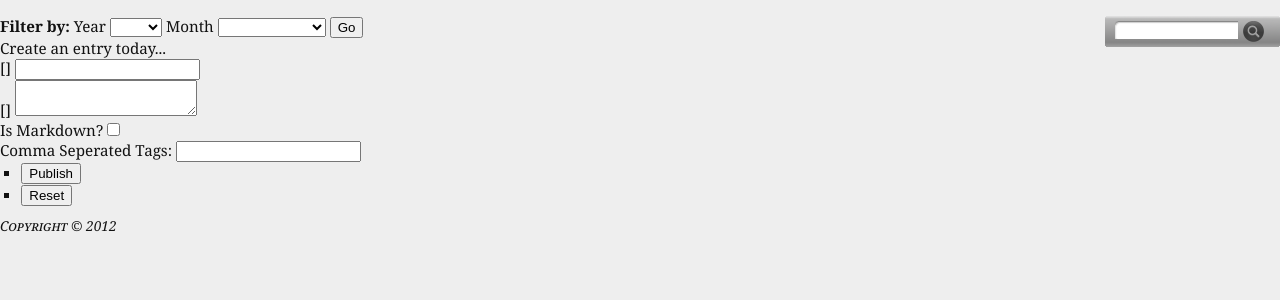
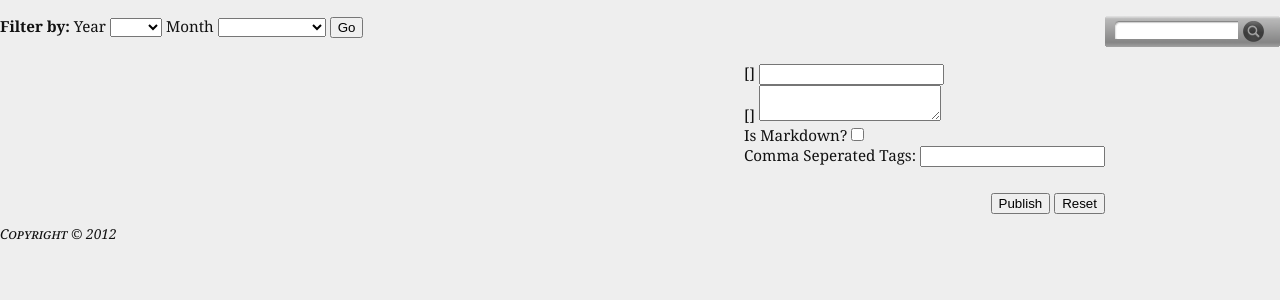
Before and after one commit to ccarlos/bixly_blog, a Django app: template bixly_blog/templates/blog/new_blog.html in a window 1280 px wide. Shown: the part 103-403 px from the top of the page. Run offline with Django 3.2, Linux system fonts and the light colour scheme; the template is opened without the code that fills it: most values are stand-ins (such as "Sample title", 1, 10 or a date in 2020); form fields are guessed from the names that the template uses.

Commit message:
[Add] Style Create entry page.

```diff
--- a/bixly_blog/media/css/blog/style.css
+++ b/bixly_blog/media/css/blog/style.css
@@ -73,8 +73,7 @@ input.search-go:hover {
   background: url(/bixly_media/images/search-icon.png) no-repeat bottom left;
 }
 ul.errorlist {
-    margin: 0;
-    padding: 0;
+    margin: 10px;
 }
 .errorlist li {
     background-color: red;
@@ -123,6 +122,18 @@ a {
 }
 a:hover {
   text-decoration: underline;
+}
+.new-blog {
+  margin-top: 25px;
+  float: right;
+}
+.new-blog ul {
+  list-style: none;
+  text-align: center;
+}
+.new-blog ul li {
+  display: inline;
+  font-variant: small-caps;
 }
 footer {
   clear: both;
--- a/bixly_blog/templates/blog/new_blog.html
+++ b/bixly_blog/templates/blog/new_blog.html
@@ -10,14 +10,13 @@
     </p>
   {% endif %}
 
-  <form method="POST" action="{% url blog.new %}">
+  <form class="new-blog" method="POST" action="{% url blog.new %}">
     {% csrf_token %}
-    <p>Create an entry today...</p>
     <div>{{ form.title.errors }} {{ form.title }}</div>
     <div>{{ form.body.errors }} {{ form.body }}</div>
     <div>Is Markdown?<input type="checkbox" name="is_markdown"/></div>
     <div>Comma Seperated Tags: <input id="id_tags" type="text" maxlength="200" name="tags"></div>
-    <ul>
+    <ul class="new-blog">
       <li><input name="publish" type="submit" value="Publish"/></li>
       <li><input name="reset" type="reset" value="Reset"/></li>
     </ul>
```
